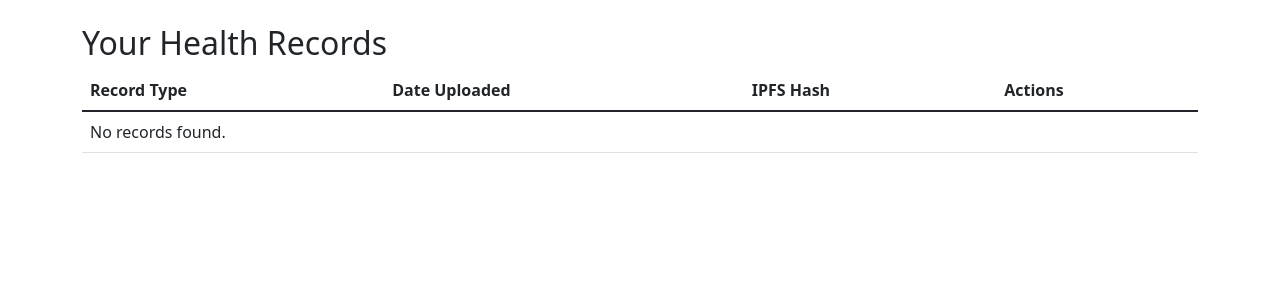
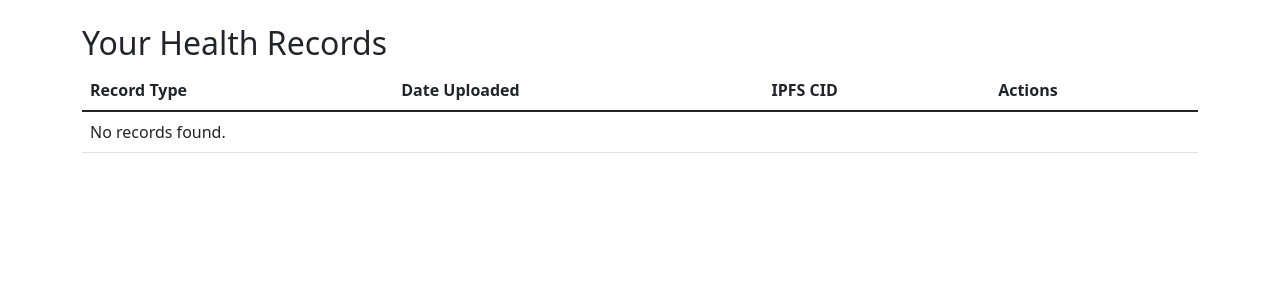
Before and after one commit to charan-manigandan/Health_Record_System, a Django app: page /records/ in a window 1280 px wide. Shown: the part 56-356 px from the top of the page. Run offline with Django 5.2, Linux system fonts and the light colour scheme; the visitor is signed in with stand-in values (Sample User, id 1); data that the repository does not hold is empty; some libraries are stand-ins or nearby versions.

Commit message:
changes Done

```diff
--- a/records/models.py
+++ b/records/models.py
@@ -4,6 +4,7 @@ from web3 import Web3
 
 class HealthRecord(models.Model):
     patient = models.ForeignKey(User, on_delete=models.CASCADE, related_name='health_records')
+    record_name = models.CharField(max_length=50, null=True, blank=True)
     record_id = models.CharField(max_length=66, unique=True)
     ipfs_hash = models.CharField(max_length=46)
     created_at = models.DateTimeField(auto_now_add=True)
--- a/records/templates/view_records.html
+++ b/records/templates/view_records.html
@@ -9,16 +9,17 @@
         <tr>
             <th>Record Type</th>
             <th>Date Uploaded</th>
-            <th>IPFS Hash</th>
+            <th>IPFS CID</th>
             <th>Actions</th>
         </tr>
     </thead>
     <tbody>
         {% for record in records %}
         <tr>
+            <td>{{ record.record_name }}</td>
+            <td>{{ record.created_at }}</td>
             <td>{{ record.record_id }}</td>
-            <td>{{ record.created_at }}</td>
-            <td>{{ record.ipfs_hash }}</td>
+            {% comment %} <td>{{ record.ipfs_hash }}</td> {% endcomment %}
             <td>
                 <a href="{% url 'retrieve_file' record.record_id %}" class="btn btn-sm btn-primary">Download</a>
                 <button type="button" class="btn btn-primary" data-bs-toggle="modal" data-bs-target="#fileModal">View File</button>
--- a/records/views.py
+++ b/records/views.py
@@ -101,9 +101,10 @@ def upload_file(request):
         ipfs_api.create_ipns_record(ipns_key)
         ipfs_api.update_ipns_record(ipns_key, temp_file_path)
         import os
-        os.remove(temp_file_path)
+        file_name = os.remove(temp_file_path)
         health_record = HealthRecord.objects.create(
                 patient=request.user,
+                record_name = file_name,
                 record_id=cid,
                 ipfs_hash=ipns_key,
             )
```
